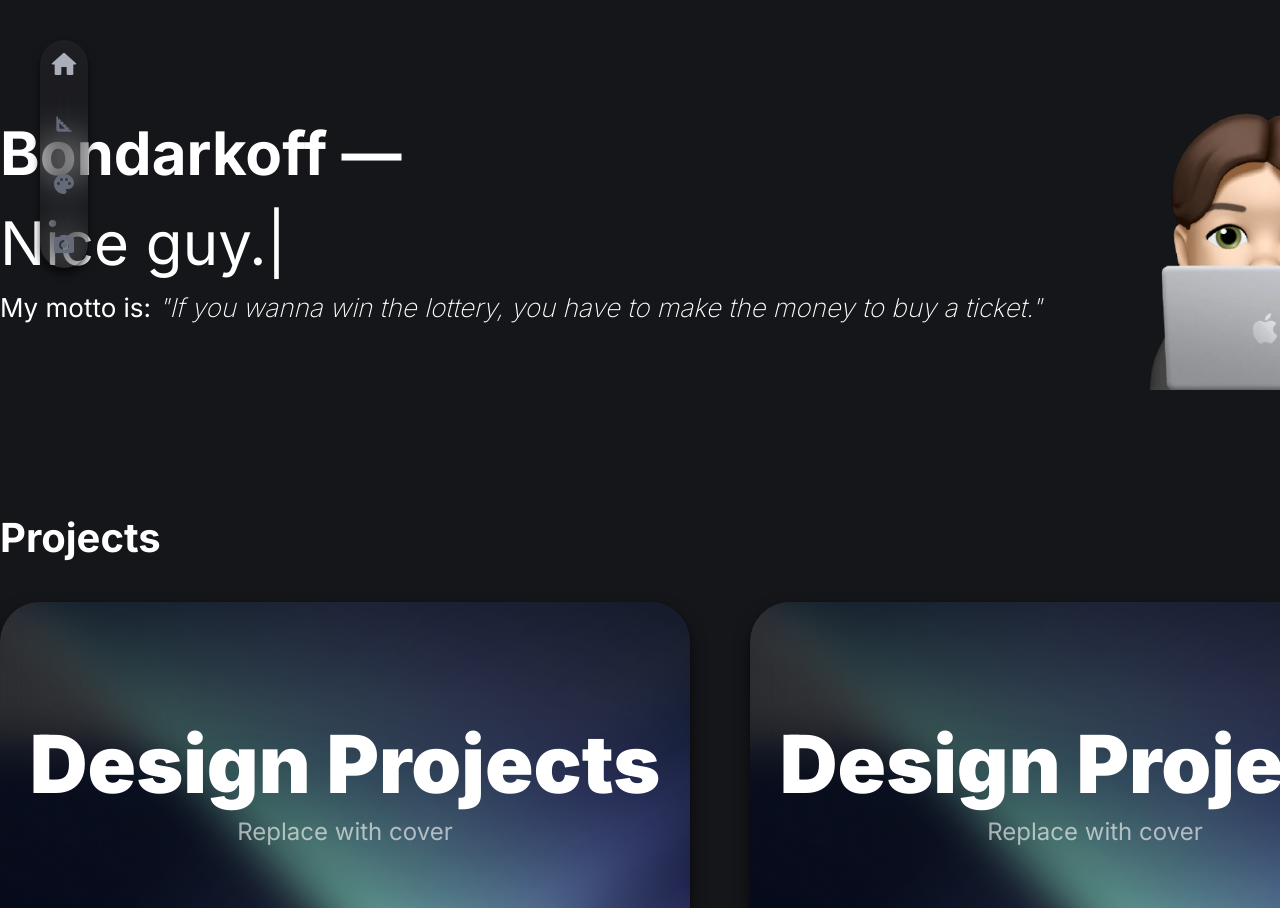
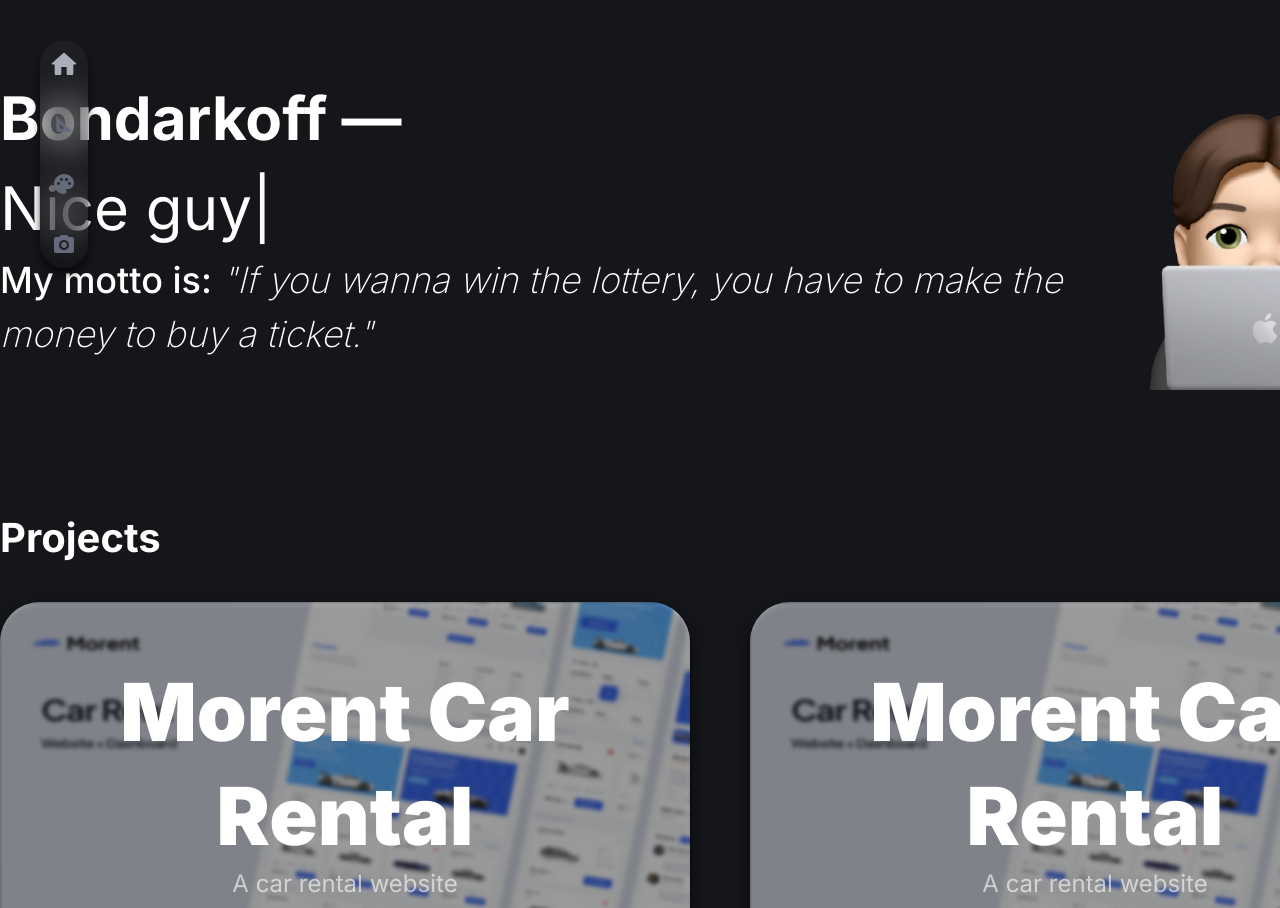
Before and after one commit to bondarkoff/next-portfolio, a Next.js app: page / in a window 1280 px wide. Shown: the top 908 px of the page. Built offline with nearby package versions, Linux system fonts and the light colour scheme.

Commit message:
created an API with all projects and displayed it on the page w/ styles

```diff
--- a/package.json
+++ b/package.json
@@ -9,6 +9,7 @@
     "lint": "next lint"
   },
   "dependencies": {
+    "axios": "^1.4.0",
     "css-shortcut": "^1.2.0",
     "eslint": "8.42.0",
     "eslint-config-next": "13.4.4",
--- a/src/components/projects/Projects.js
+++ b/src/components/projects/Projects.js
@@ -1,16 +1,23 @@
 import { Card } from './card/Card';
 import styles from './Projects.module.scss';
 
-export const Projects = () => {
+export const Projects = ({ items }) => {
     return (
         <div className={styles.projects}>
             <h2 className={styles['projects__title']}>Projects</h2>
             <div className={styles['projects__wrapper']}>
-                <Card />
-                <Card />
-                <Card />
-                <Card />
-                <Card />
+                {items.map(item => (
+                    <Card
+                        key={item.id}
+                        title={item.title}
+                        description={item.description}
+                        subtitle={item.subtitle}
+                        stack={item.stack}
+                        demo={item.demo}
+                        image={item.image}
+                        github={item.github}
+                    />
+                ))}
             </div>
         </div>
     );
--- a/src/components/projects/card/Card.js
+++ b/src/components/projects/card/Card.js
@@ -1,19 +1,20 @@
 import Image from 'next/image';
 import styles from './Card.module.scss';
 
-export const Card = () => {
+export const Card = ({ title, subtitle, description, stack, image, demo, github }) => {
     return (
         <div className={styles.card}>
             <div className={styles['card__header']}>
+                <div className={styles['card__header-blur']}></div>
                 <div className={styles['card__header-text']}>
-                    <h3 className={styles['card__header-title']}>Design Projects</h3>
-                    <p className={styles['card__header-subtitle']}>Replace with cover</p>
+                    <h3 className={styles['card__header-title']}>{title}</h3>
+                    <p className={styles['card__header-subtitle']}>{subtitle}</p>
                 </div>
                 <Image
-                    src={'/images/bg/bg-1.png'}
+                    src={image}
                     width={693}
                     height={355}
-                    alt='Card Background'
+                    alt={title}
                     className={styles['card__header-image']}
                     priority={true}
                 />
--- a/src/components/projects/card/Card.module.scss
+++ b/src/components/projects/card/Card.module.scss
@@ -15,6 +15,7 @@
     transition: all ease-in-out 0.2s;
     cursor: pointer;
     &__header {
+        position: relative;
         display: flex;
         width: 100%;
         height: 355px;
@@ -25,13 +26,18 @@
         &-text {
             position: relative;
             z-index: 5;
+            transition: all ease-in-out 0.2s;
         }
         &-title {
+            position: relative;
+            z-index: 2;
             font-weight: 900;
             font-size: 80px;
             line-height: 104px;
         }
         &-subtitle {
+            position: relative;
+            z-index: 2;
             font-weight: 400;
             font-size: 24px;
             line-height: 32px;
@@ -41,6 +47,18 @@
             position: absolute;
             border-radius: 34px;
             top: 0;
+            filter: blur(2px);
+        }
+        &-blur {
+            position: absolute;
+            width: 101%;
+            height: 101%;
+            top: 0;
+            background: rgba(0, 0, 0, 0.4);
+            filter: blur(3px);
+            z-index: 1;
+            border-radius: 40px;
+            transition: all ease-in-out 0.2s;
         }
     }
     &__footer {
@@ -70,5 +88,18 @@
             0px 8px 25px rgba(0, 0, 0, 1);
         transform: scale(1.03);
         backdrop-filter: blur(16px);
+        .card {
+            &__header {
+                &-blur {
+                    opacity: 0;
+                }
+                &-text {
+                    opacity: 0;
+                }
+                &-image {
+                    filter: blur(0px);
+                }
+            }
+        }
     }
 }
--- a/src/components/ui/header/Header.js
+++ b/src/components/ui/header/Header.js
@@ -15,7 +15,7 @@
                             'Gamer.',
                             'Music Lover.',
                             'Self Learner.',
-                            'Gym Goers.',
+                            'Gym Goer.',
                             'Traveler.',
                         ]}
                         typeSpeed={85}
--- a/src/components/ui/header/Header.module.scss
+++ b/src/components/ui/header/Header.module.scss
@@ -14,10 +14,10 @@
         }
         &-quote {
             font-weight: 200;
-            font-size: 26px;
+            font-size: 36px;
             line-height: 150%;
             span {
-                font-weight: 400;
+                font-weight: 500;
             }
         }
         &-typed {
--- /dev/null
+++ b/src/pages/api/projects.js
@@ -0,0 +1,46 @@
+export const projects = [
+    {
+        id: 1,
+        title: 'Morent Car Rental',
+        subtitle: 'A car rental website',
+        description: 'SITE DESCRIPTION',
+        stack: 'React + hooks, React Router, React Helmet, Axios',
+        image: '/images/projects/cover-1.png',
+        demo: 'https://react-vite-rent.vercel.app/cars',
+        github: 'https://github.com/bondarkoff/react-vite-rent',
+    },
+    {
+        id: 2,
+        title: 'Morent Car Rental',
+        subtitle: 'A car rental website',
+        description: 'SITE DESCRIPTION',
+        stack: 'React + hooks, React Router, React Helmet, Axios',
+        image: '/images/projects/cover-1.png',
+        demo: 'https://react-vite-rent.vercel.app/cars',
+        github: 'https://github.com/bondarkoff/react-vite-rent',
+    },
+    {
+        id: 3,
+        title: 'Morent Car Rental',
+        subtitle: 'A car rental website',
+        description: 'SITE DESCRIPTION',
+        stack: 'React + hooks, React Router, React Helmet, Axios',
+        image: '/images/projects/cover-1.png',
+        demo: 'https://react-vite-rent.vercel.app/cars',
+        github: 'https://github.com/bondarkoff/react-vite-rent',
+    },
+    {
+        id: 4,
+        title: 'Morent Car Rental',
+        subtitle: 'A car rental website',
+        description: 'SITE DESCRIPTION',
+        stack: 'React + hooks, React Router, React Helmet, Axios',
+        image: '/images/projects/cover-1.png',
+        demo: 'https://react-vite-rent.vercel.app/cars',
+        github: 'https://github.com/bondarkoff/react-vite-rent',
+    },
+];
+
+export default function handler(req, res) {
+    res.status(200).json(projects);
+}
--- a/src/pages/index.js
+++ b/src/pages/index.js
@@ -1,3 +1,5 @@
+import { useEffect, useState } from 'react';
+import axios from 'axios';
 import Head from 'next/head';
 
 import { Sidebar } from '@/components/ui/sidebar/Sidebar';
@@ -6,6 +8,21 @@
 import { Footer } from '@/components/ui/footer/Footer';
 
 export default function Home() {
+    const [projects, setProjects] = useState([]);
+
+    useEffect(() => {
+        async function fetchData() {
+            try {
+                const itemsResponse = await axios.get('http://localhost:3000/api/projects');
+                setProjects(itemsResponse.data);
+            } catch (error) {
+                alert('Error while loading data. Details in console.');
+                console.log(error);
+            }
+        }
+        fetchData();
+    }, []);
+
     return (
         <>
             <Head>
@@ -17,7 +34,7 @@
             <div className='container'>
                 <Header />
                 <main>
-                    <Projects />
+                    <Projects items={projects} />
                 </main>
                 <Footer />
             </div>
```
Also changed, not shown: public/images/projects/cover-1.png (added), 1 other file (tests, documents, lock files or other folders).
